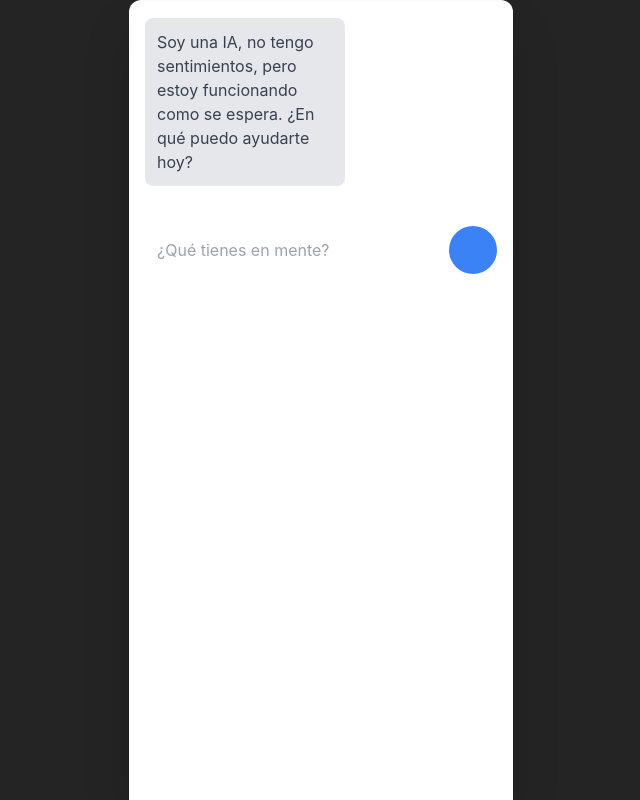
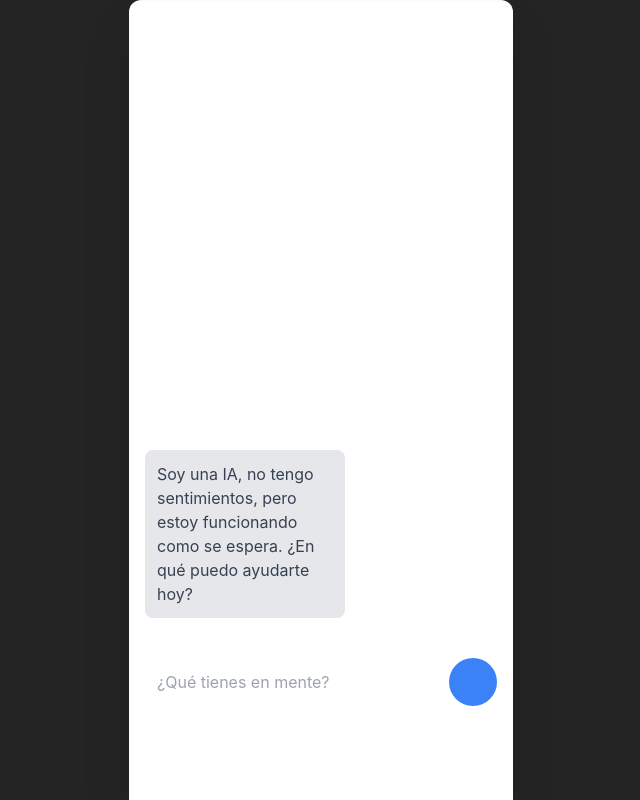
Before and after one commit to KrappRamiro/hackitba-2024, a React (Vite) app in the folder Jano-frontend/: page / in a window 1280 px wide. Shown: the whole page, without its empty margins (319-959 px from the left). Built offline with nearby package versions, Linux system fonts and the light colour scheme; some icons are missing.

Commit message:
FIX: Ubicacion de la barra de mensajes a la IA.

```diff
--- a/Jano-frontend/src/pages/Home.tsx
+++ b/Jano-frontend/src/pages/Home.tsx
@@ -64,8 +64,8 @@ export default function Home() {
 	};
 
 	return (
-		<div className="flex flex-col justify-end">
-			<div className="flex p-4 overflow-auto flex-col-reverse" style={{ maxWidth: "80vw" }}>
+		<div className="flex flex-col justify-between h-full">
+			<div className="flex p-4 overflow-auto flex-col-reverse" style={{ maxWidth: "80vw", height: "80vh" }}>
 				{conversation
 					.map((message, index) => (
 						<div key={index} className={`flex ${message.user === "You" ? "justify-end" : "justify-start"} mb-2`}>
```
